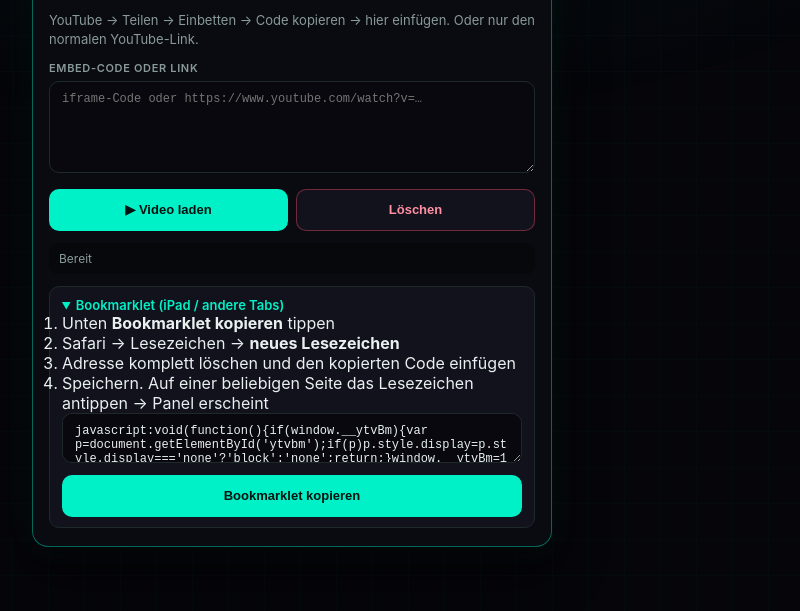
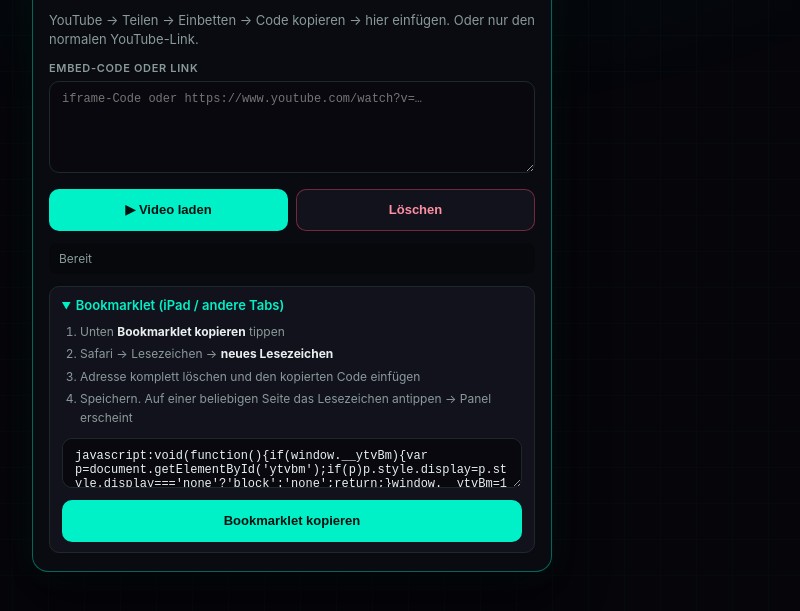
Before and after one commit to jsg1049294-png/YouTube-Video, a plain HTML site: page index.html in a window 1280 px wide. Shown: the part 109-720 px from the top of the page, without its empty margins (348-1148 px from the left). Drawn offline with Linux system fonts and the light colour scheme.

Commit message:
CSS: bookmarklet steps

```diff
--- a/style.css
+++ b/style.css
@@ -129,11 +129,14 @@ html, body {
 }
 .bm-box summary { cursor: pointer; font-weight: 600; font-size: 13px; color: var(--accent); }
 .muted-sm { color: var(--muted); font-size: 12px; margin: 8px 0; line-height: 1.4; }
-.limit-box {
-  margin-top: 14px; padding: 10px 12px;
-  background: rgba(255,77,109,.06); border: 1px solid rgba(255,77,109,.22);
-  border-radius: 10px; font-size: 12px; color: #ffb3c0; line-height: 1.45;
+.bm-steps {
+  margin: 10px 0 10px 18px;
+  color: var(--muted);
+  font-size: 12px;
+  line-height: 1.55;
 }
+.bm-steps li { margin-bottom: 4px; }
+.bm-steps strong { color: var(--text); }
 @media (max-width: 600px) {
   .ytv-window { width: 100vw; max-height: 100dvh; top: 0; left: 0; transform: none; border-radius: 0; }
 }
```
